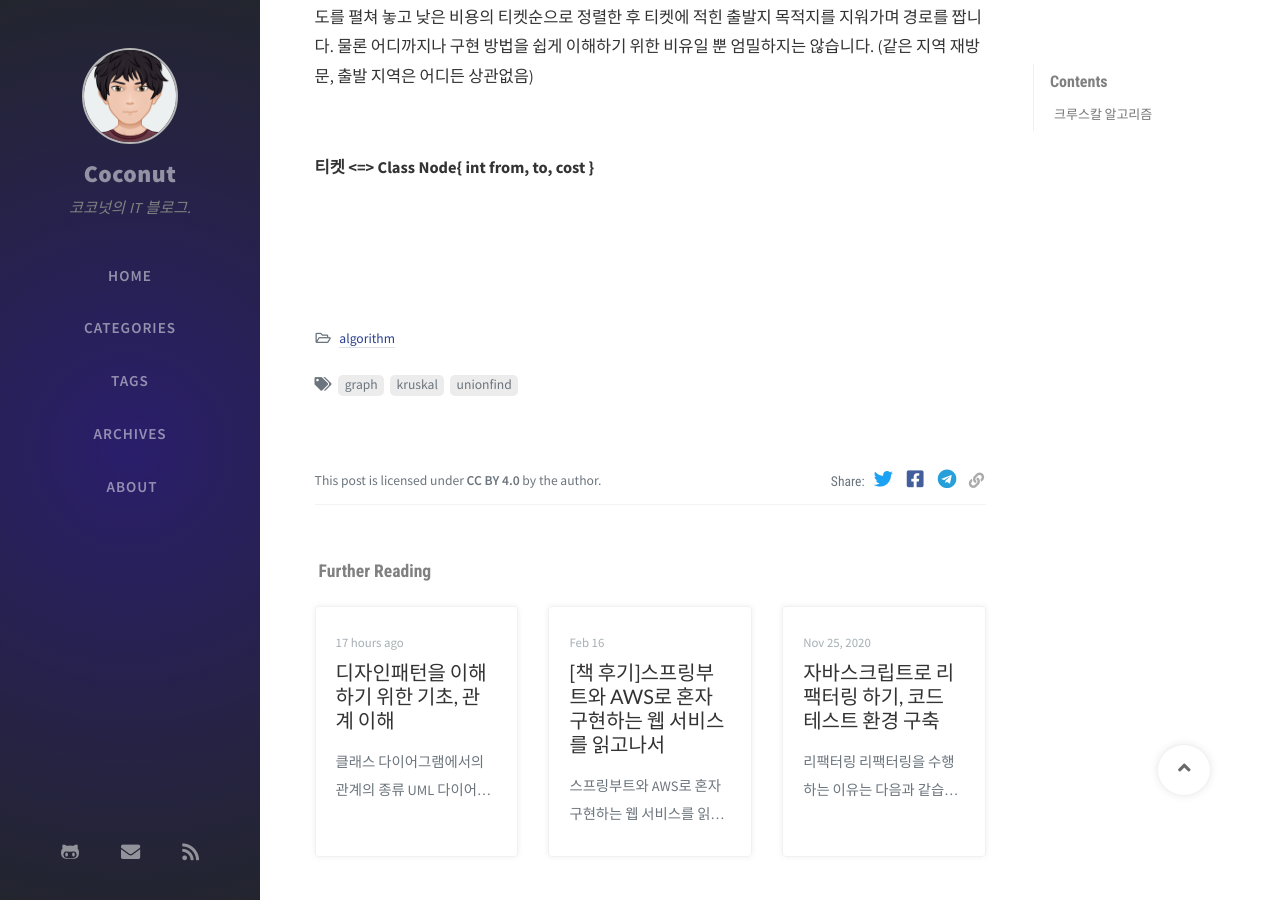
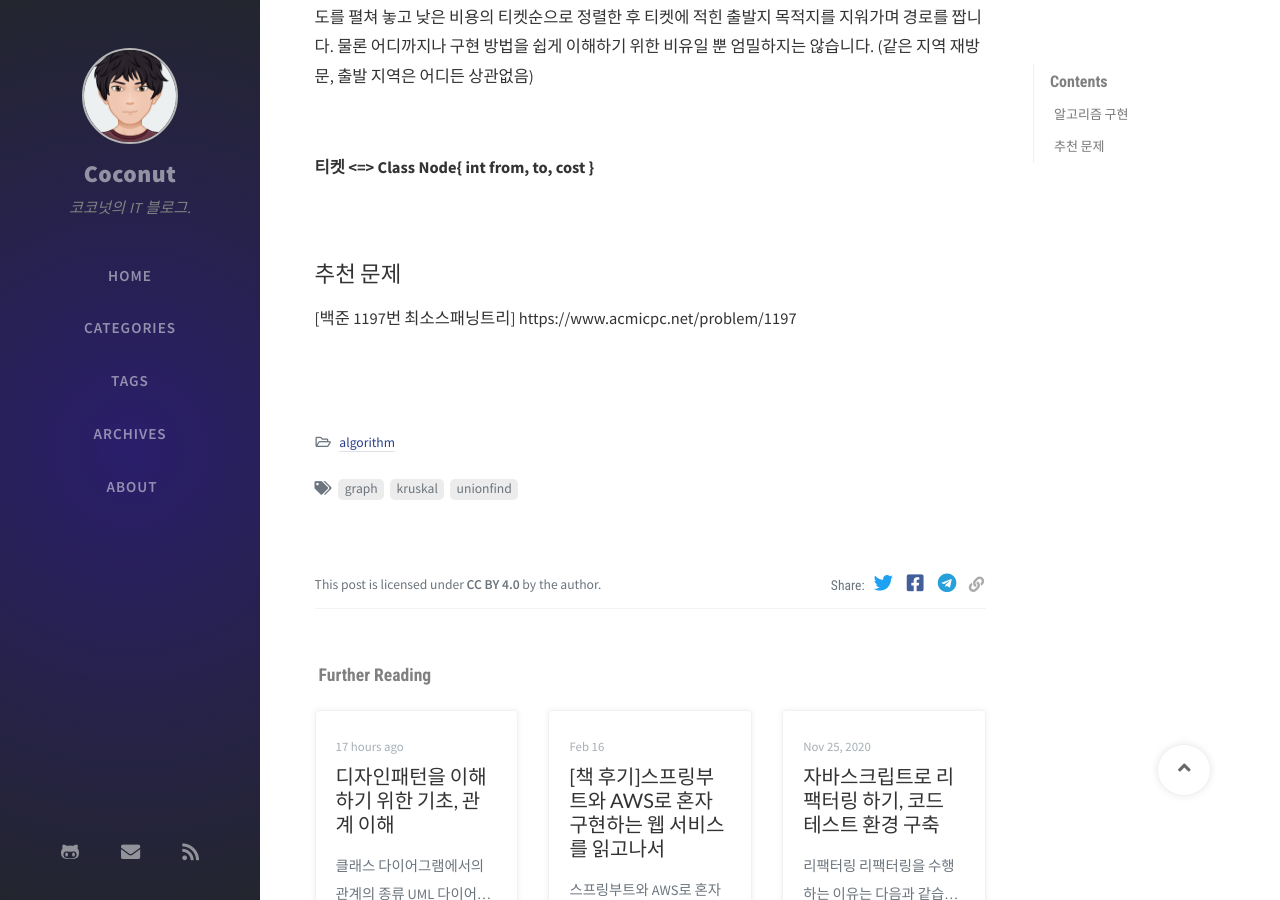
Before and after one commit to coconutstd/coconutstd.github.io, a Jekyll site: the page built from _posts/2021-04-13-크루스칼알고리즘.md, in a window 1280 px wide and 900 px high, scrolled down 569 px. Built offline with Jekyll 4.4.1, drawn with Linux system fonts in a browser that asks for light colours; nearby versions of some CDN libraries; comment, search, counter and statistics services are not loaded.

Commit message:
포스팅 크루스칼알고리즘-문제추가

```diff
--- a/_posts/2021-04-13-크루스칼알고리즘.md
+++ b/_posts/2021-04-13-크루스칼알고리즘.md
@@ -25,3 +25,7 @@
 **티켓 <=> Class Node{ int from, to, cost }**
 
 ![IMG_D2E61205F63A-1](/Users/junui/Desktop/크루스칼/3.png)
+
+## 추천 문제
+
+[백준 1197번 최소스패닝트리] https://www.acmicpc.net/problem/1197
```
